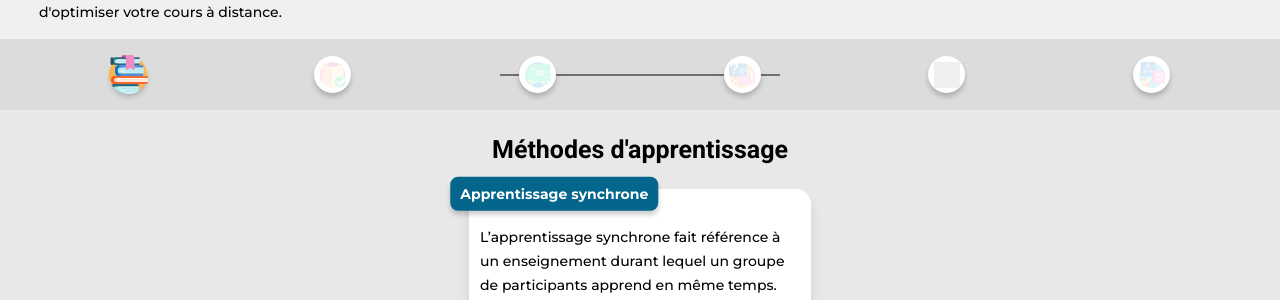
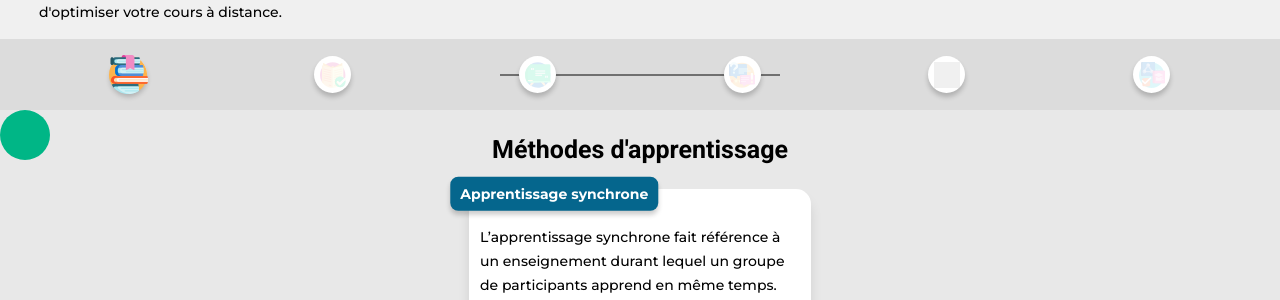
Before and after one commit to YaniMad/appforprofs, a Jekyll site: the page built from index.md, in a window 1280 px wide. Shown: the part 879-1179 px from the top of the page. Built offline with Jekyll 4.4.1, drawn with Linux system fonts in a browser that asks for light colours; grey boxes are pictures that could not be loaded.

Commit message:
FormModifications

```diff
--- a/_includes/commons/components/up_arrow.html
+++ b/_includes/commons/components/up_arrow.html
@@ -0,0 +1,4 @@
+<div class="button">
+    <div class="uparrow">
+    </div>
+</div>
--- a/_includes/pages/home.html
+++ b/_includes/pages/home.html
@@ -4,6 +4,8 @@
     {% include pages/sections/preamble.html %}
 
     {% include commons/components/navigation_bar.html %}
+
+    {% include commons/components/up_arrow.html %}
 
     {% include pages/sections/learning_methods.html %}
 
@@ -23,5 +25,4 @@
 
     {% include pages/sections/cookies.html %}
 
-
 </main>
--- a/_includes/pages/sections/form.html
+++ b/_includes/pages/sections/form.html
@@ -24,7 +24,9 @@
         </div>
 
         <div class="row">
+          <center>
           <input type="submit" value="Envoyer">
+        </center>
         </div>
 
     </form>
--- a/_sass/components/_up_arrow.scss
+++ b/_sass/components/_up_arrow.scss
@@ -0,0 +1,9 @@
+.button {
+    background-color:#00b686;
+    border: none;
+    border-radius:30px;
+    text-decoration : none;
+    width:50px;
+    height:50px;
+    position: absolute;
+}
--- a/_sass/layouts/_form.scss
+++ b/_sass/layouts/_form.scss
@@ -23,13 +23,14 @@
 input[type=submit] {
     font-family: $paragraphe-font;
     font-size: $paragraphe-size;
-    width: 25%;
-    padding: 10px;
+    width: 150px;
+    padding: 12px;
     background-color: #00b686;
     color: white;
     border: none;
-    border-radius: 25px;
+    border-radius: 32px;
     box-shadow: $box-shadow;
+    margin-top: 10px;
     cursor: pointer;
 }
 
```
